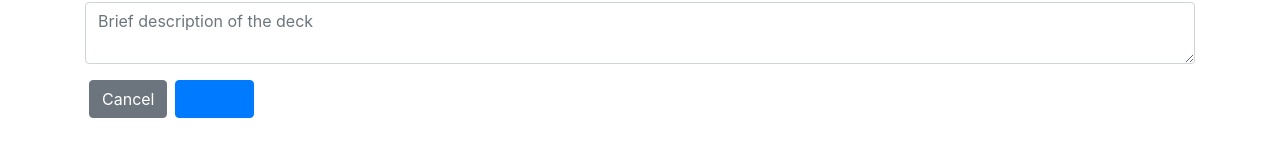
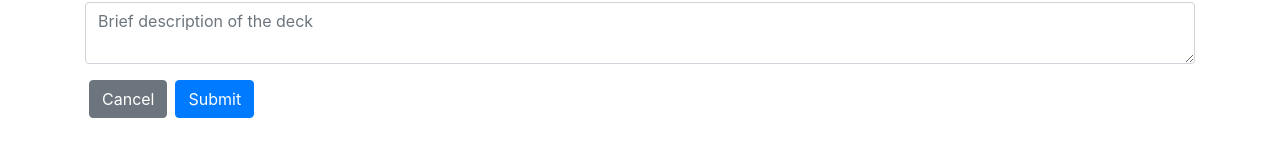
Before and after one commit to nguyenscg/flashcards, a React (Create React App) app: page /decks/new in a window 1280 px wide. Shown: the part 517-674 px from the top of the page. Built offline with nearby package versions, Linux system fonts and the light colour scheme; a web font is replaced by a local one.

Commit message:
use submit handler instead of link to button for submit

```diff
--- a/src/Layout/CreateDeck.js
+++ b/src/Layout/CreateDeck.js
@@ -18,6 +18,7 @@ function CreateDeck() {
         event.preventDefault(); // prevent default behavior of form submissions
         setName(""); // this clears name input after form submits
         setDescription(""); // this clears description textarea after form submits
+        history.push("/decks/:deckId");
     }
 
     const handleNameChange = (event) => setName(event.target.value);
@@ -46,7 +47,7 @@ function CreateDeck() {
                 <textarea id="description" placeholder="Brief description of the deck" name="description" onChange={handleDescriptionChange} value={description} class="form-control" />
             </div>
             <button type="button" className="btn btn-secondary mx-1" onClick={handleCancel}>Cancel</button>
-            <button type="submit" className="btn btn-primary mx-1"><Link to="/decks/:deckId">Submit</Link></button>
+            <button type="submit" className="btn btn-primary mx-1" onClick={handleSubmit}>Submit</button>
         </form>
         </>
     )
```
